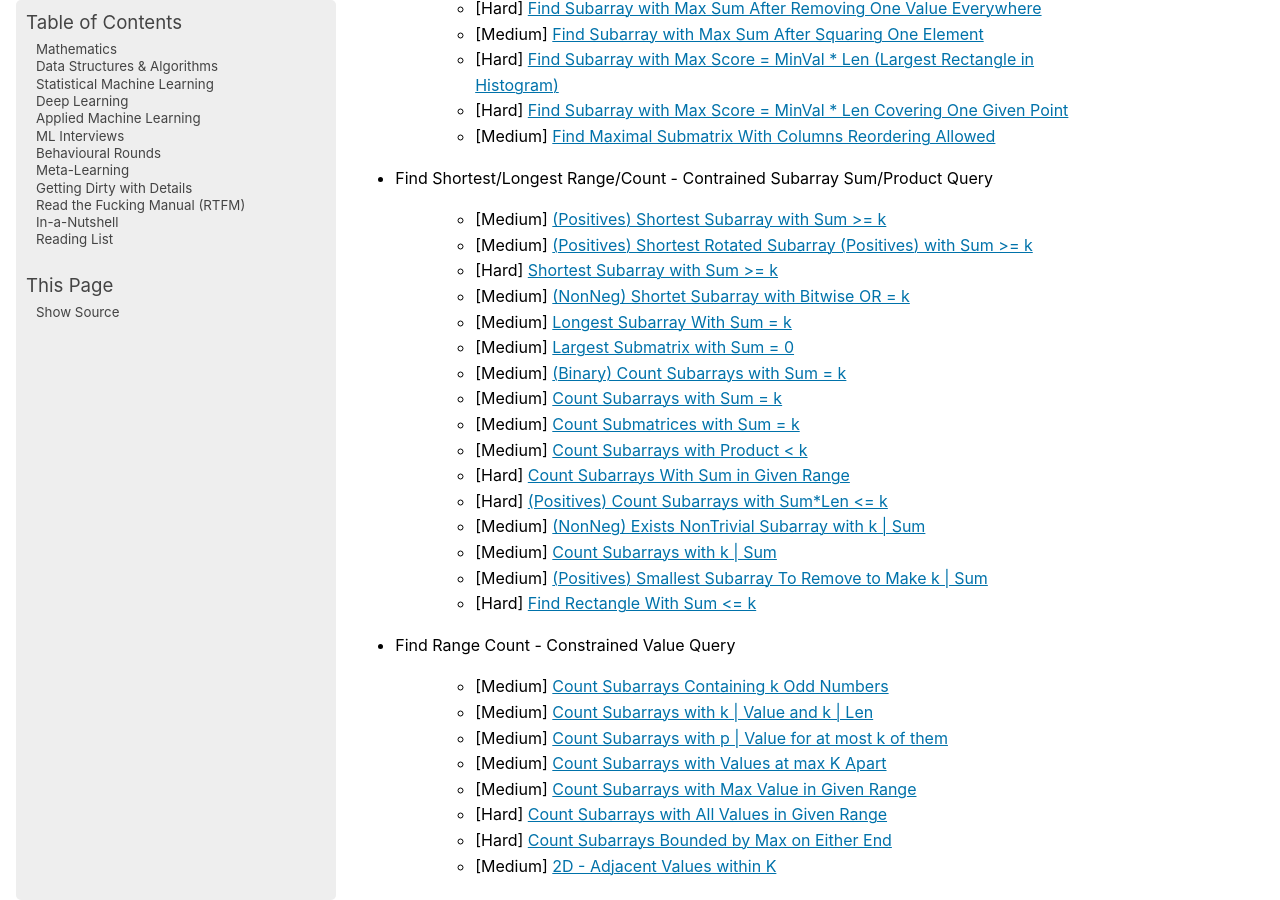
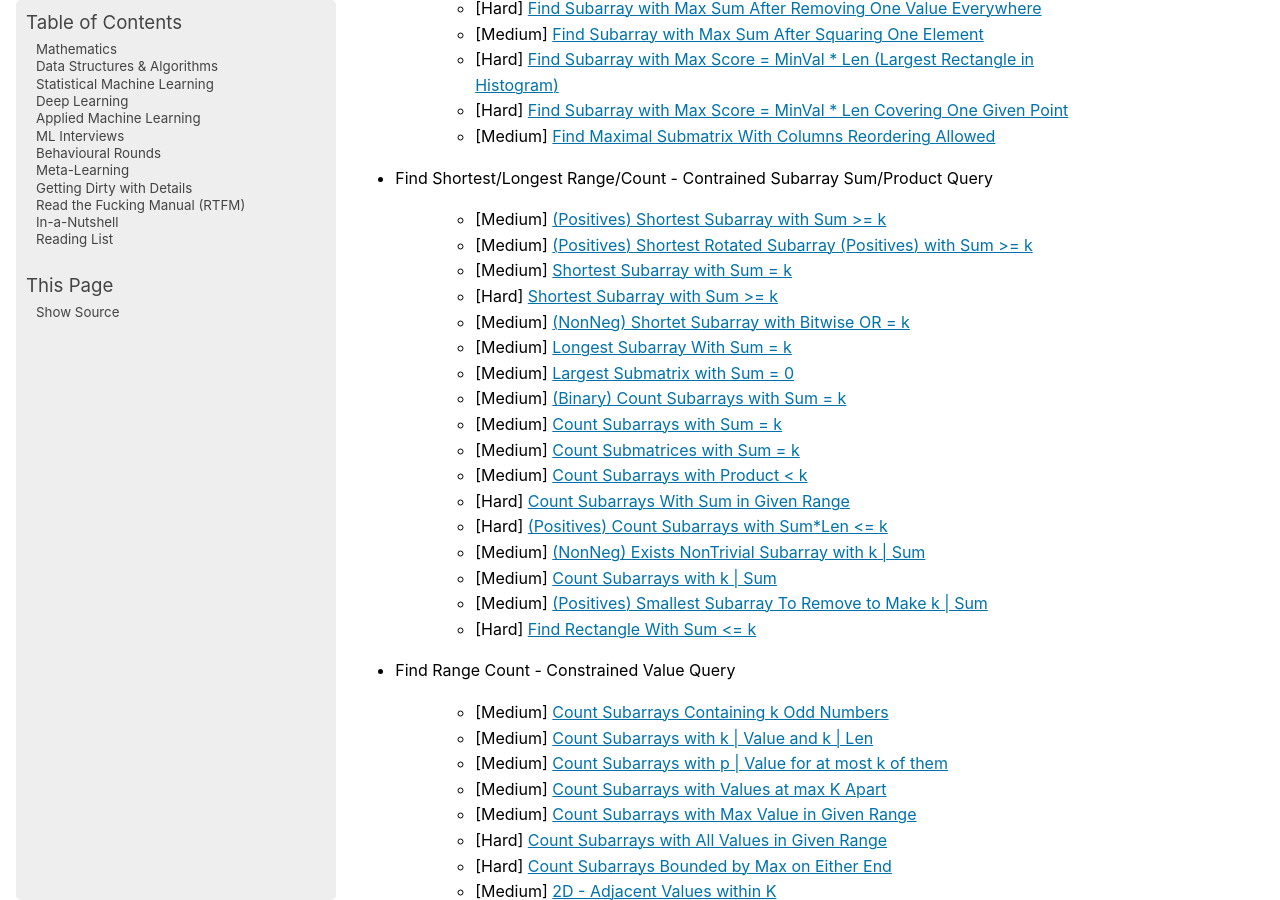
Before and after one commit to uselesstechjunks/leetcode, a Sphinx documentation site: the page built from docs/source/dsa/qb.rst, in a window 1280 px wide and 900 px high, scrolled down 2229 px. Built offline with Sphinx 7.4.7, drawn with Linux system fonts in a browser that asks for light colours; pages that are not in the unit, such as notebooks, are missing from menus.

Commit message:
Update qb.rst

```diff
--- a/docs/source/dsa/qb.rst
+++ b/docs/source/dsa/qb.rst
@@ -83,6 +83,7 @@ Arrays
 
 	- [Medium] `(Positives) Shortest Subarray with Sum >= k <https://leetcode.com/problems/minimum-size-subarray-sum/description/>`_
 	- [Medium] `(Positives) Shortest Rotated Subarray (Positives) with Sum >= k <https://leetcode.com/problems/minimum-operations-to-reduce-x-to-zero/description/>`_
+	- [Medium] `Shortest Subarray with Sum = k <https://www.geeksforgeeks.org/smallest-subarray-with-sum-k-from-an-array/>`_
 	- [Hard] `Shortest Subarray with Sum >= k <https://leetcode.com/problems/shortest-subarray-with-sum-at-least-k/description/>`_
 	- [Medium] `(NonNeg) Shortet Subarray with Bitwise OR = k <https://leetcode.com/problems/shortest-subarray-with-or-at-least-k-ii/description/>`_
 	- [Medium] `Longest Subarray With Sum = k <https://leetcode.com/problems/maximum-size-subarray-sum-equals-k/>`_
```
